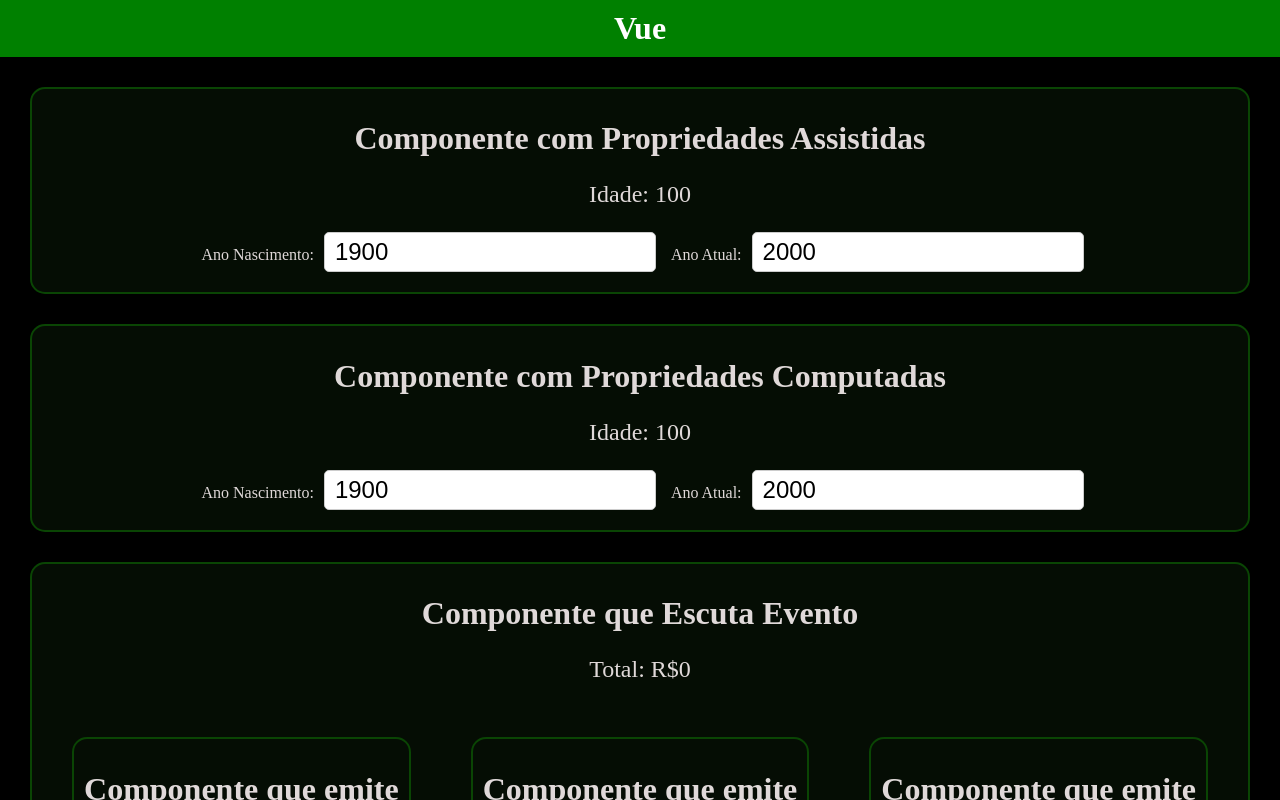
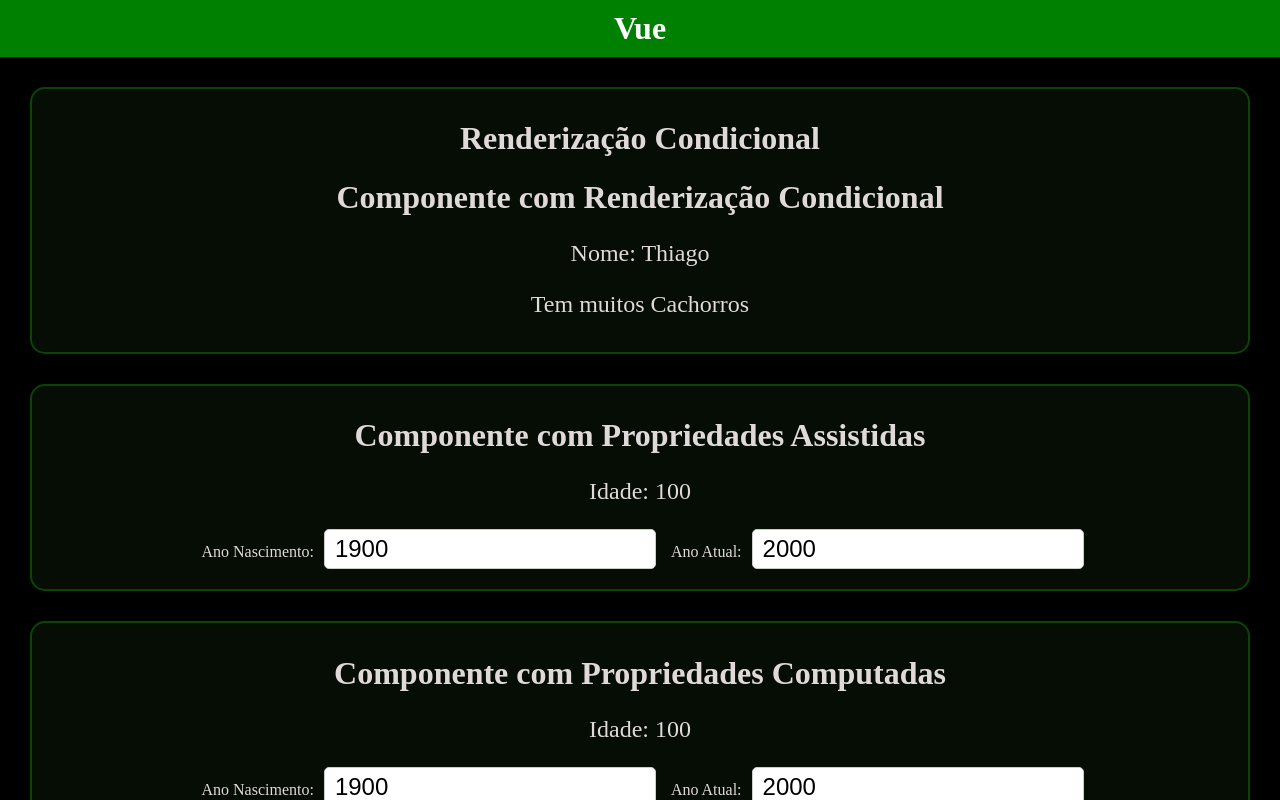
Before and after one commit to zani19/Estudo_VueJS, a Vue app in the folder estudo_vue/: page / in a window 1280 px wide. Shown: the top 800 px of the page. Built offline with nearby package versions, Linux system fonts and the light colour scheme.

Commit message:
feat: renderizacao condicional v-if v-else-if v-else

```diff
--- a/estudo_vue/src/App.vue
+++ b/estudo_vue/src/App.vue
@@ -8,10 +8,12 @@ import EscutaEvento from "./components/EscutaEvento.vue";
 import PrimeiroComponente from "./components/PrimeiroComponente.vue";
 import PropriedadesAssistidas from "./components/PropriedadesAssistidas.vue";
 import PropriedadesComputadas from "./components/PropriedadesComputadas.vue";
+import RenderizacaoCondicional from "./components/RenderizacaoCondicional.vue";
 </script>
 
 <template>
   <header>Vue</header>
+  <RenderizacaoCondicional nome="Thiago" :qtdeCachorros="2"/>
   <PropriedadesAssistidas />
   <PropriedadesComputadas />
   <EscutaEvento />
--- /dev/null
+++ b/estudo_vue/src/components/RenderizacaoCondicional.vue
@@ -0,0 +1,20 @@
+<template>
+    <div class="componente">
+        <h1>Renderização Condicional</h1>
+        <p v-if="idade >= 18">Maior de Idade</p>
+        <h1>Componente com Renderização Condicional</h1>
+        <p>Nome: {{ nome }}</p>
+        <p v-if="qtdeCachorros===0">Não tem cachorro</p>
+        <p v-else-if="qtdeCachorros===1">Tem um cachorro</p>
+        <p v-else>Tem muitos Cachorros</p>
+    </div>
+</template>
+
+<script setup>
+import { defineProps } from 'vue';
+
+defineProps ({
+    nome: String,
+    qtdeCachorros: Number
+})
+</script>
```
